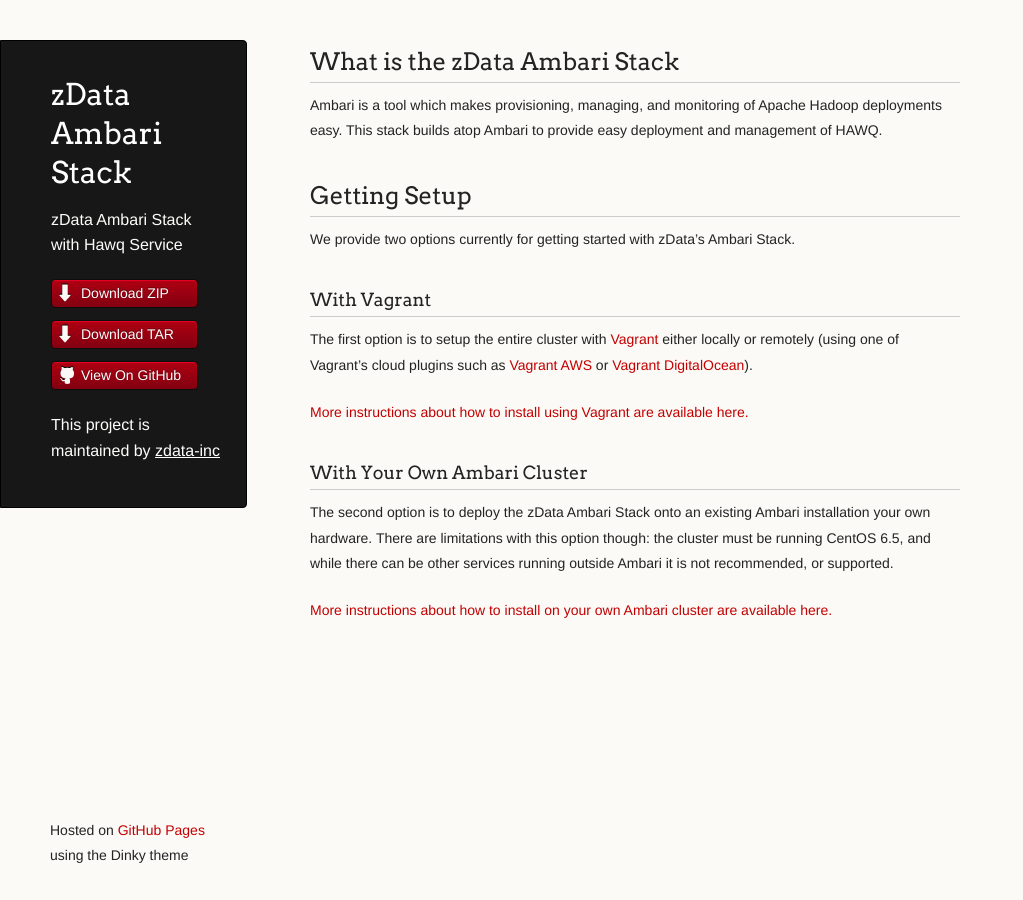
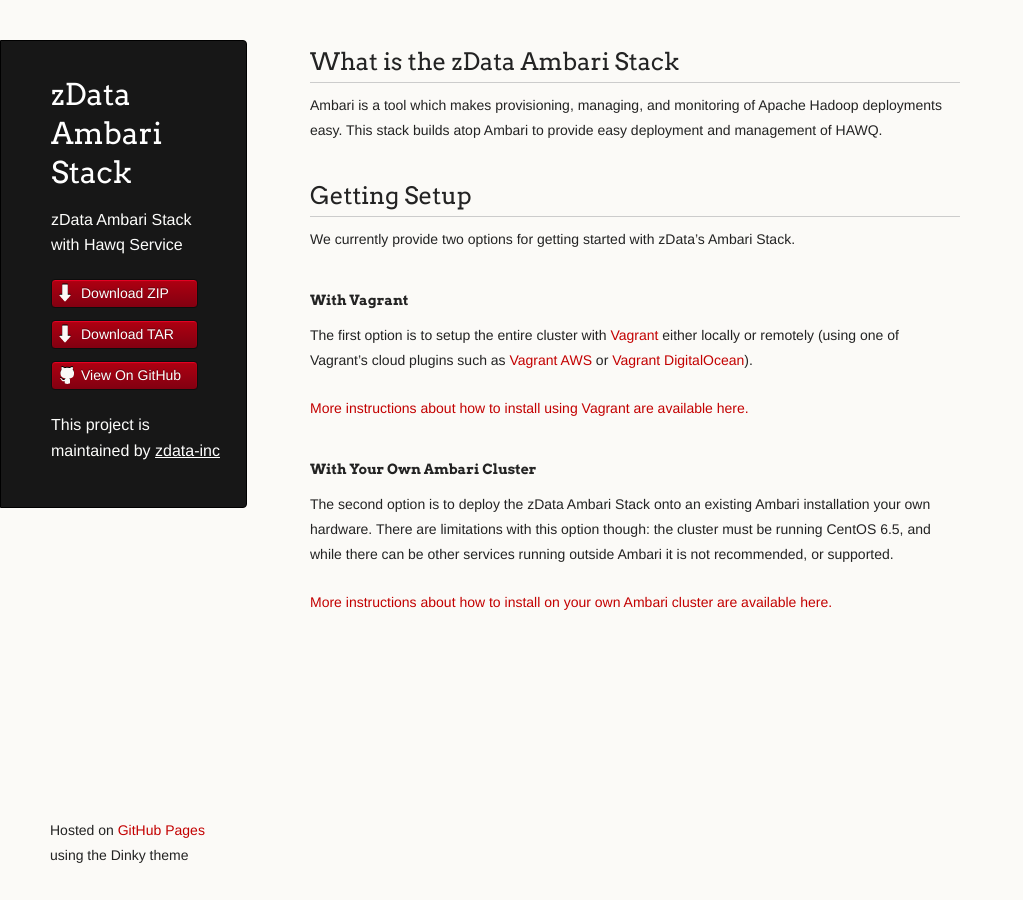
Before and after one commit to zdata-inc/ambari-extensions, a Jekyll site: the page built from index.md, in a window 1280 px wide. Shown: the whole page, without its empty margins (0-1023 px from the left). Built offline with Jekyll 4.4.1, drawn with Linux system fonts in a browser that asks for light colours; Markdown is read by kramdown in place of the engine named in the settings.

Commit message:
Change titles levels on homepage

```diff
--- a/index.md
+++ b/index.md
@@ -9,14 +9,14 @@
 
 Getting Setup
 -------------
-We provide two options currently for getting started with zData's Ambari Stack.
+We currently provide two options for getting started with zData's Ambari Stack.
 
-### With Vagrant
+#### With Vagrant
 The first option is to setup the entire cluster with [Vagrant](https://www.vagrantup.com/) either locally or remotely (using one of Vagrant's cloud plugins such as [Vagrant AWS](https://github.com/mitchellh/vagrant-aws) or [Vagrant DigitalOcean](https://github.com/smdahlen/vagrant-digitalocean)).
 
 [More instructions about how to install using Vagrant are available here.]({{ site.baseurl }}/getting-setup/with-vagrant.html)
 
-### With Your Own Ambari Cluster
+#### With Your Own Ambari Cluster
 The second option is to deploy the zData Ambari Stack onto an existing Ambari installation your own hardware.  There are limitations with this option though: the cluster must be running CentOS 6.5, and while there can be other services running outside Ambari it is not recommended, or supported.
 
 [More instructions about how to install on your own Ambari cluster are available here.]({{ site.baseurl }}/getting-setup/on-your-own-hardware.html)
```
